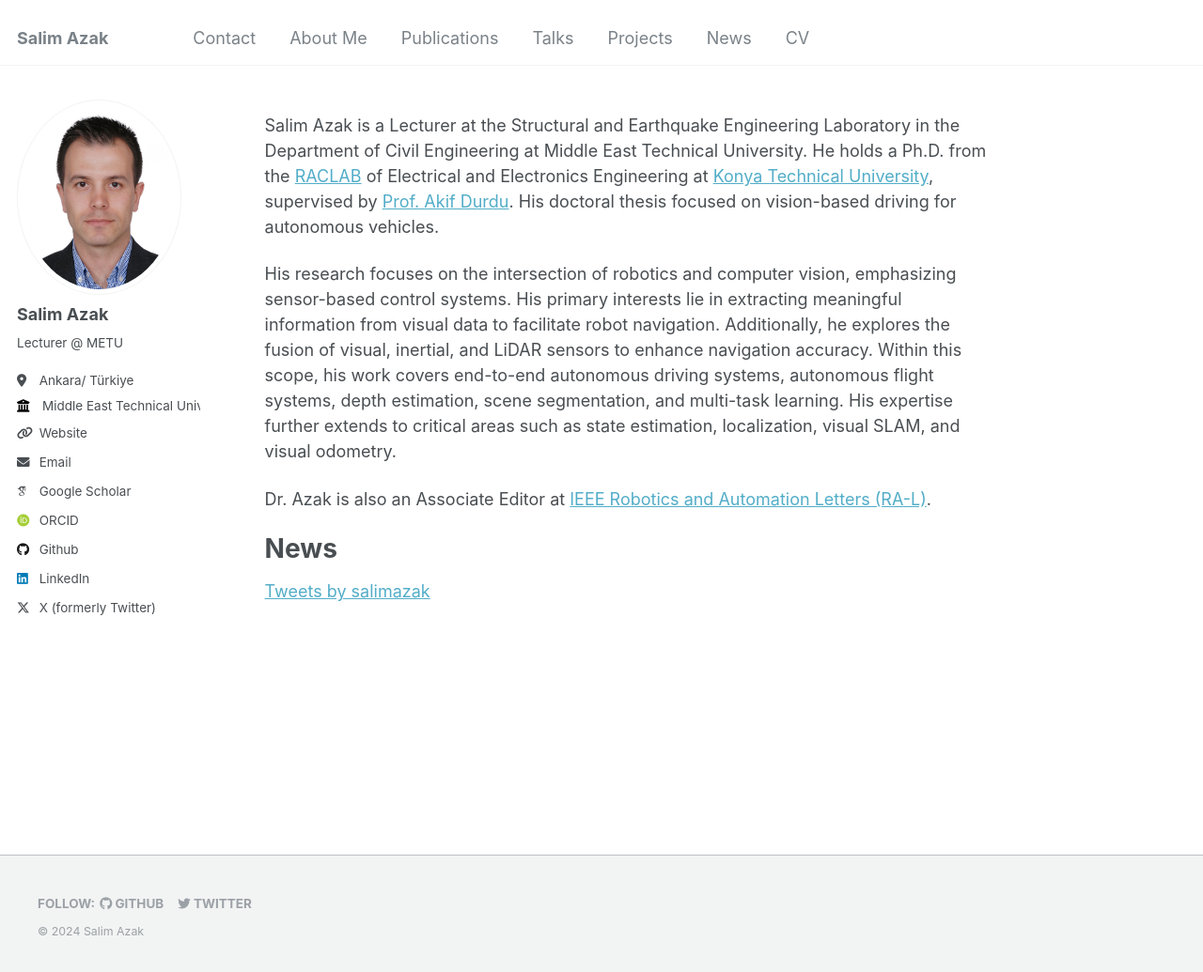
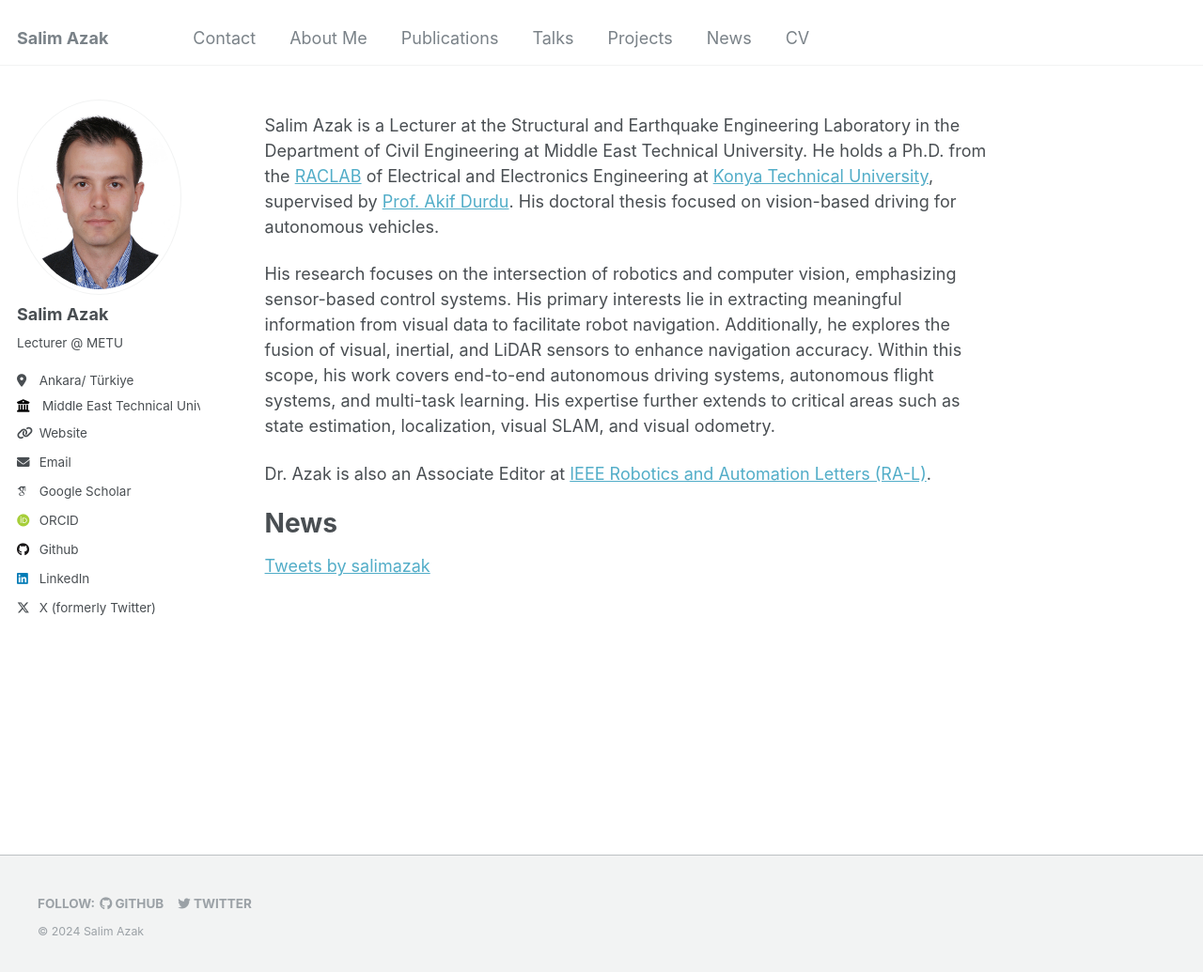
Before and after one commit to salimazak/salimazak.github.io, a Jekyll site: the page built from _pages/about.md, in a window 1280 px wide and 1036 px high. Shown: the whole window at 94% size. Built offline with Jekyll 4.4.1, drawn with Linux system fonts in a browser that asks for light colours; some web fonts are replaced; comment, search, counter and statistics services are not loaded.

Commit message:
Update about.md

```diff
--- a/_pages/about.md
+++ b/_pages/about.md
@@ -9,7 +9,7 @@ redirect_from:
 
 Salim Azak is a Lecturer at the Structural and Earthquake Engineering Laboratory in the Department of Civil Engineering at Middle East Technical University. He holds a Ph.D. from the [RACLAB](https://raclab.org/) of Electrical and Electronics Engineering at [Konya Technical University](https://www.ktun.edu.tr/en/Universite/AnaSayfa), supervised by [Prof. Akif Durdu](https://ktun.edu.tr/tr/Universite/PersonelBilgi?prsnl=Lf2Y6O7yzgev56OW8aYYhFJ8fVJTwu9EnIcMFc5Oynw%3D). His doctoral thesis focused on vision-based driving for autonomous vehicles.
 
-His research focuses on the intersection of robotics and computer vision, emphasizing sensor-based control systems. His primary interests lie in extracting meaningful information from visual data to facilitate robot navigation. Additionally, he explores the fusion of visual, inertial, and LiDAR sensors to enhance navigation accuracy. Within this scope, his work covers end-to-end autonomous driving systems, autonomous flight systems, depth estimation, scene segmentation, and multi-task learning. His expertise further extends to critical areas such as state estimation, localization, visual SLAM, and visual odometry.
+His research focuses on the intersection of robotics and computer vision, emphasizing sensor-based control systems. His primary interests lie in extracting meaningful information from visual data to facilitate robot navigation. Additionally, he explores the fusion of visual, inertial, and LiDAR sensors to enhance navigation accuracy. Within this scope, his work covers end-to-end autonomous driving systems, autonomous flight systems, and multi-task learning. His expertise further extends to critical areas such as state estimation, localization, visual SLAM, and visual odometry.
 
 Dr. Azak is also an Associate Editor at [IEEE Robotics and Automation Letters (RA-L)](https://www.ieee-ras.org/publications/ra-l).
 
```
